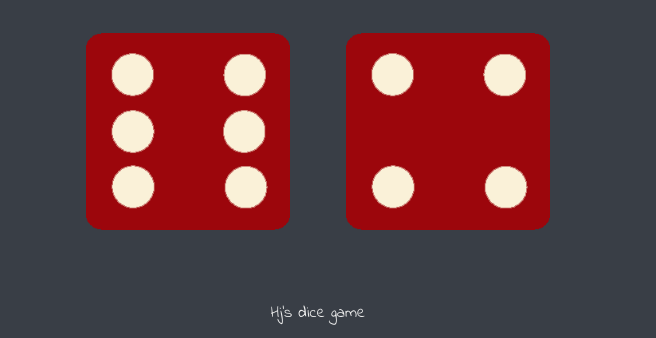
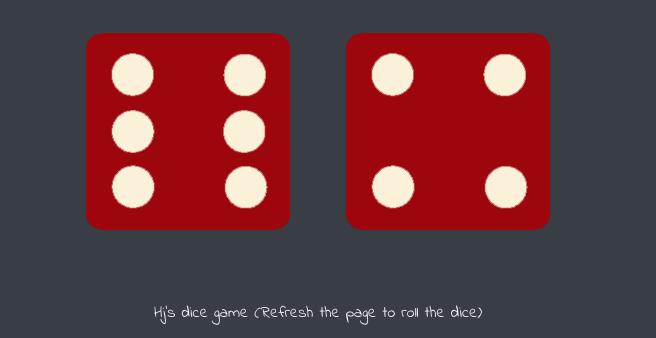
Before and after one commit to harxit1997/dicegame, a plain HTML site: page index.html in a window 1280 px wide. Shown: the part 462-800 px from the top of the page, without its empty margins (322-978 px from the left). Drawn offline with Linux system fonts and the light colour scheme.

Commit message:
Update index.html

```diff
--- a/index.html
+++ b/index.html
@@ -31,6 +31,6 @@
   </body>
 
   <footer>
-    Hj's dice game
+    Hj's dice game (Refresh the page to roll the dice)
   </footer>
 </html>
```
